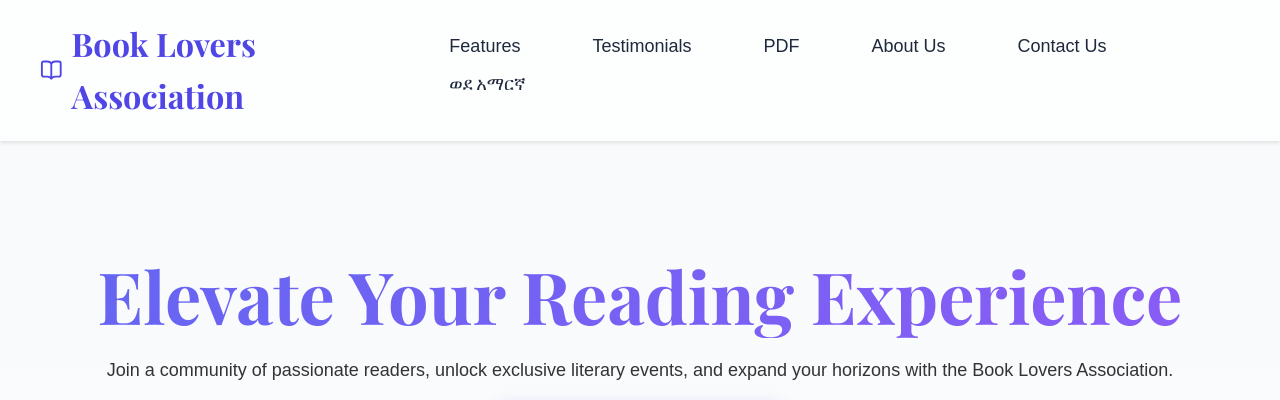
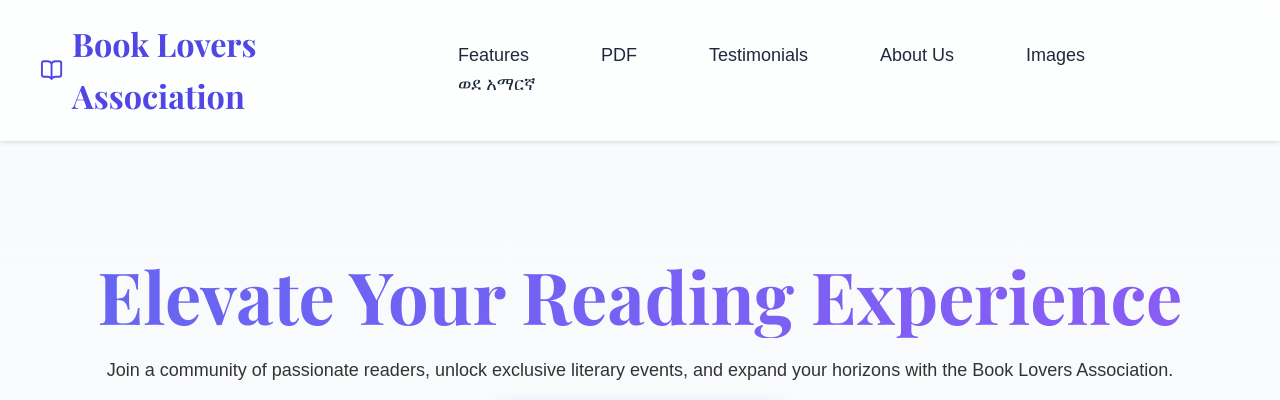
Before and after one commit to hiruy4004/hiruy4004, a plain HTML site: page index.html in a window 1280 px wide. Shown: the top 400 px of the page. Drawn offline with nearby package versions, Linux system fonts and the light colour scheme.

Commit message:
Add files via upload

```diff
--- a/index.html
+++ b/index.html
@@ -19,11 +19,11 @@
             <nav>
                 <ul>
                     <li><a href="#features">Features</a></li>
+                    <li><a href="#pdf-gallery">PDF</a></li>
                     <li><a href="#testimonials">Testimonials</a></li>
-                    <li><a href="#pdf-gallery">PDF</a></li>
                     <li><a href="#about-us">About Us</a></li>
-                    <li><a href="#contact">Contact Us</a></li>
-                    <li><a href="#" onclick="toggleLanguage()" id="langToggle">ወደ አማርኛ</a></li>
+                    <li><a href="#image-gallery">Images</a></li>
+                    <li><a href="#" onclick="toggleLanguage()" >ወደ አማርኛ</a></li>
                 </ul>
             </nav>
         </div>
```
